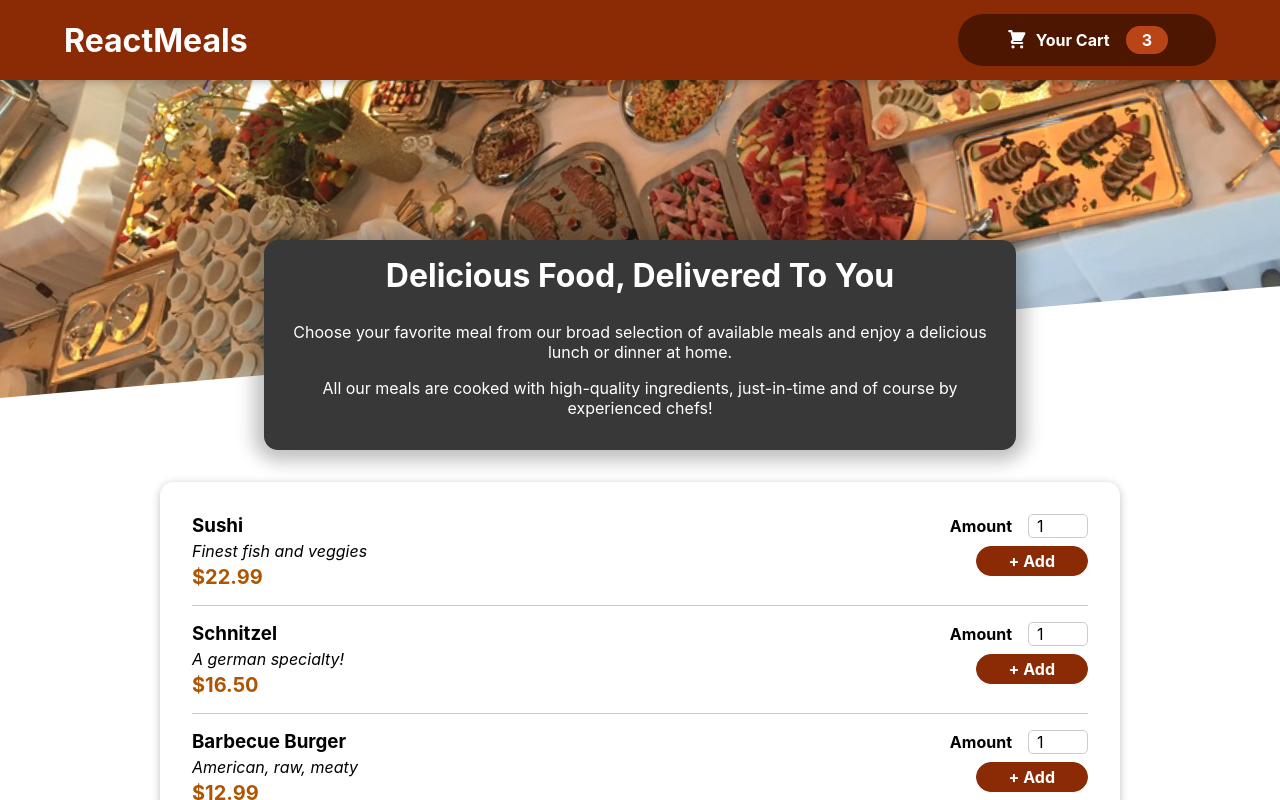
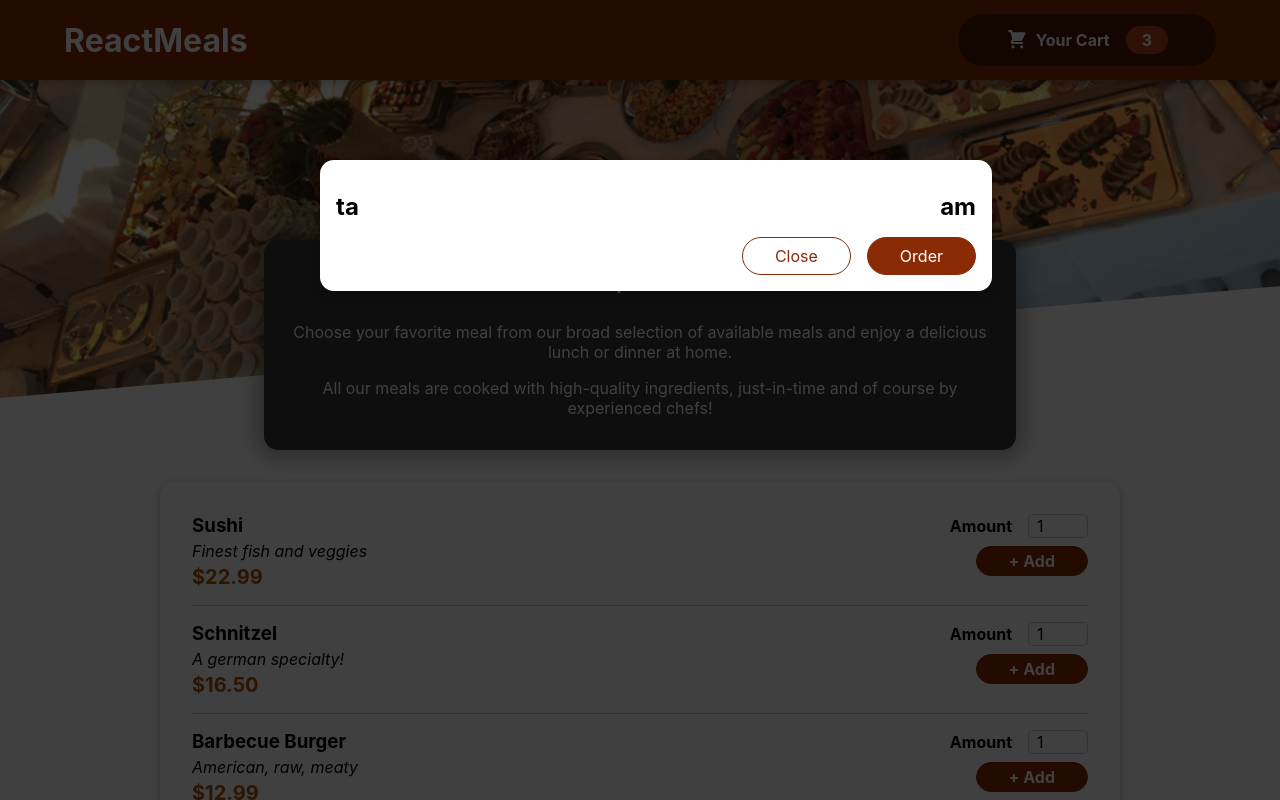
Before and after one commit to masoudChakeri/learning-react-2, a React (Create React App) app: page / in a window 1280 px wide. Shown: the top 800 px of the page. Built offline with nearby package versions, Linux system fonts and the light colour scheme.

Commit message:
add Modal Component

```diff
--- a/public/index.html
+++ b/public/index.html
@@ -28,6 +28,7 @@
   </head>
   <body>
     <noscript>You need to enable JavaScript to run this app.</noscript>
+    <div id="overlays"></div>
     <div id="root"></div>
     <!--
       This HTML file is a template.
--- a/src/App.js
+++ b/src/App.js
@@ -1,10 +1,12 @@
 import {Fragment} from "react";
 import Header from "./Layout/Header";
 import Meals from "./Meals/Meals";
+import Cart from "./Cart/Cart";
 
 function App() {
     return (
         <Fragment>
+            <Cart/>
             <Header/>
             <main>
                 <Meals/>
--- a/src/Cart/Cart.js
+++ b/src/Cart/Cart.js
@@ -1,4 +1,5 @@
 import classes from "./Cart.module.css";
+import Modal from "../UI/Modal";
 
 const Cart = () => {
     const cartItems = <ul className={classes['cart-items']}>
@@ -8,7 +9,7 @@
     </ul>
 
     return (
-        <div>
+        <Modal>
             {cartItems}
             <div className={classes.total}>
                 <span>ta</span>
@@ -19,7 +20,7 @@
                 <button className={classes['button--alt']}>Close</button>
                 <button className={classes.button}>Order</button>
             </div>
-        </div>
+        </Modal>
     )
 }
 
--- /dev/null
+++ b/src/UI/Modal.js
@@ -0,0 +1,29 @@
+import ReactDOM from "react-dom";
+import {Fragment} from "react";
+
+import classes from "./Modal.module.css";
+
+const BackDrop = () => {
+    return <div className={classes.backdrop}/>
+}
+
+const ModalOverlay = (props) => {
+    return (
+        <div className={classes.modal}>
+            <div className={classes.content}>{props.children}</div>
+        </div>
+    )
+}
+
+const Modal = (props) => {
+    const portalElement = document.getElementById('overlays')
+
+    return (
+        <Fragment>
+            {ReactDOM.createPortal(<BackDrop/>, portalElement)}
+            {ReactDOM.createPortal(<ModalOverlay>{props.children}</ModalOverlay>, portalElement)}
+        </Fragment>
+    )
+}
+
+export default Modal
--- /dev/null
+++ b/src/UI/Modal.module.css
@@ -0,0 +1,40 @@
+.backdrop {
+    position: fixed;
+    top: 0;
+    left: 0;
+    width: 100%;
+    height: 100vh;
+    z-index: 20;
+    background-color: rgba(0, 0, 0, 0.75);
+}
+
+.modal {
+    position: fixed;
+    top: 20vh;
+    left: 5%;
+    width: 90%;
+    background-color: white;
+    padding: 1rem;
+    border-radius: 14px;
+    box-shadow: 0 2px 8px rgba(0, 0, 0, 0.25);
+    z-index: 30;
+    animation: slide-down 300ms ease-out forwards;
+}
+
+@media (min-width: 768px) {
+    .modal {
+        width: 40rem;
+        left: calc(50% - 20rem);
+    }
+}
+
+@keyframes slide-down {
+    from {
+        opacity: 0;
+        transform: translateY(-3rem);
+    }
+    to {
+        opacity: 1;
+        transform: translateY(0);
+    }
+}
```
